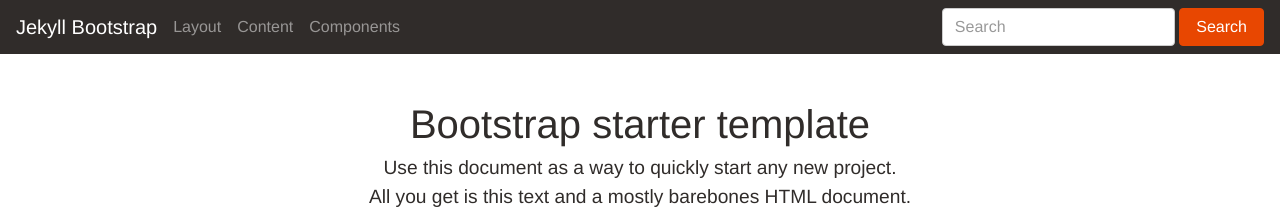
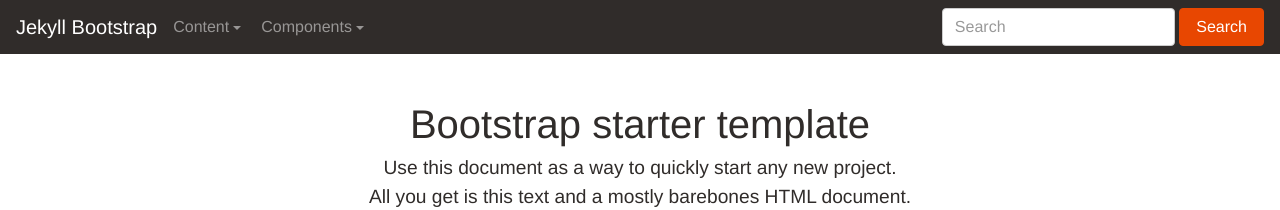
Before and after one commit to baldoequeiroz/baldoequeiroz.github.io1, a Jekyll site: the page built from index.html, in a window 1280 px wide. Shown: the top 210 px of the page. Built offline with Jekyll 4.4.1, drawn with Linux system fonts in a browser that asks for light colours; nearby versions of some CDN libraries.

Commit message:
Add dropdown nav links

```diff
--- a/_includes/header.html
+++ b/_includes/header.html
@@ -1,14 +1,20 @@
 <nav class="navbar navbar-full navbar-dark bg-inverse">
   <a class="navbar-brand" href="#">Jekyll Bootstrap</a>
   <ul class="nav navbar-nav">
-    <li class="nav-item">
-      <a class="nav-link" href="#">Layout</a>
+    <li class="nav-item dropdown">
+      <a class="nav-link dropdown-toggle" data-toggle="dropdown" href="#" role="button" aria-haspopup="true" aria-expanded="false">Content</a>
+      <div class="dropdown-menu">
+        <a class="dropdown-item" href="#">Typography</a>
+        <a class="dropdown-item" href="#">Code</a>
+        <a class="dropdown-item" href="#">Tables</a>
+      </div>
     </li>
-    <li class="nav-item">
-      <a class="nav-link" href="#">Content</a>
-    </li>
-    <li class="nav-item">
-      <a class="nav-link" href="#">Components</a>
+    <li class="nav-item dropdown">
+      <a class="nav-link dropdown-toggle" data-toggle="dropdown" href="#" role="button" aria-haspopup="true" aria-expanded="false">Components</a>
+      <div class="dropdown-menu">
+        <a class="dropdown-item" href="#">Forms</a>
+        <a class="dropdown-item" href="#">Navs</a>
+      </div>
     </li>
   </ul>
   <form class="form-inline navbar-form pull-right">
```
